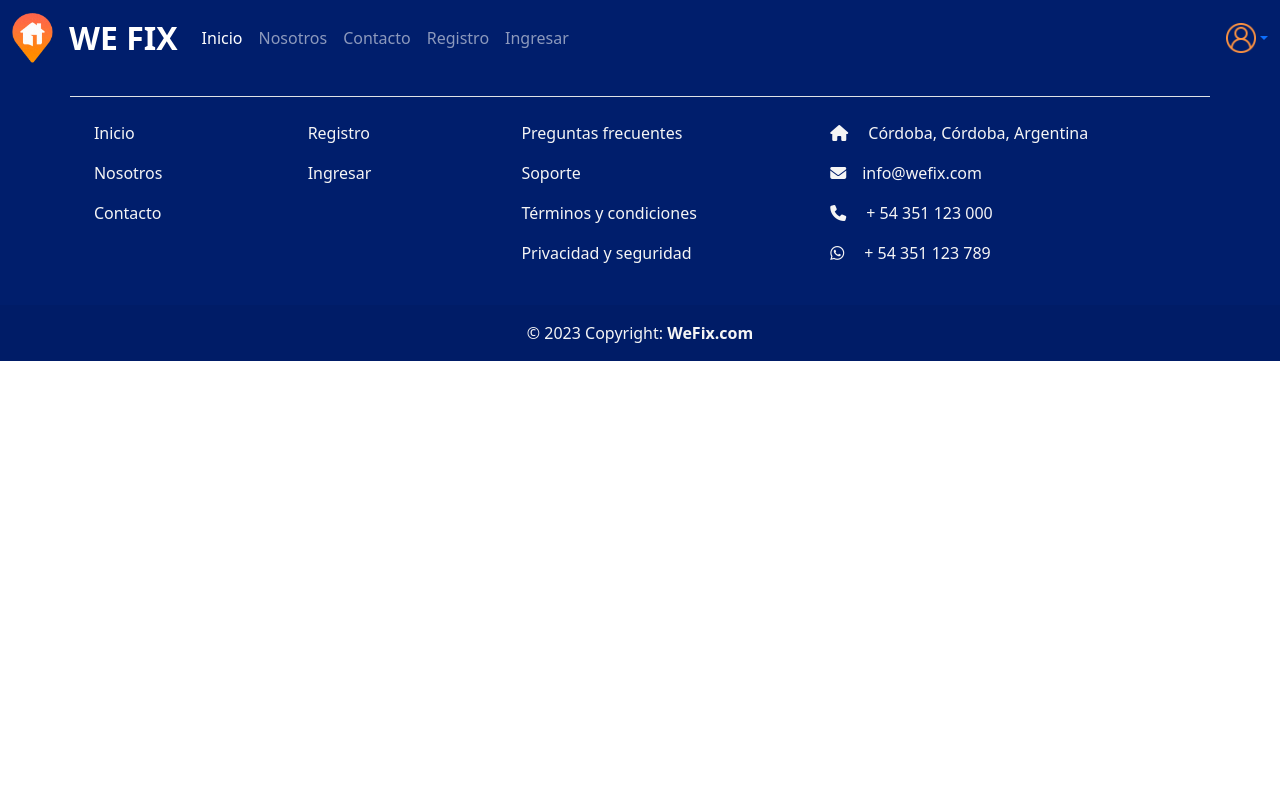
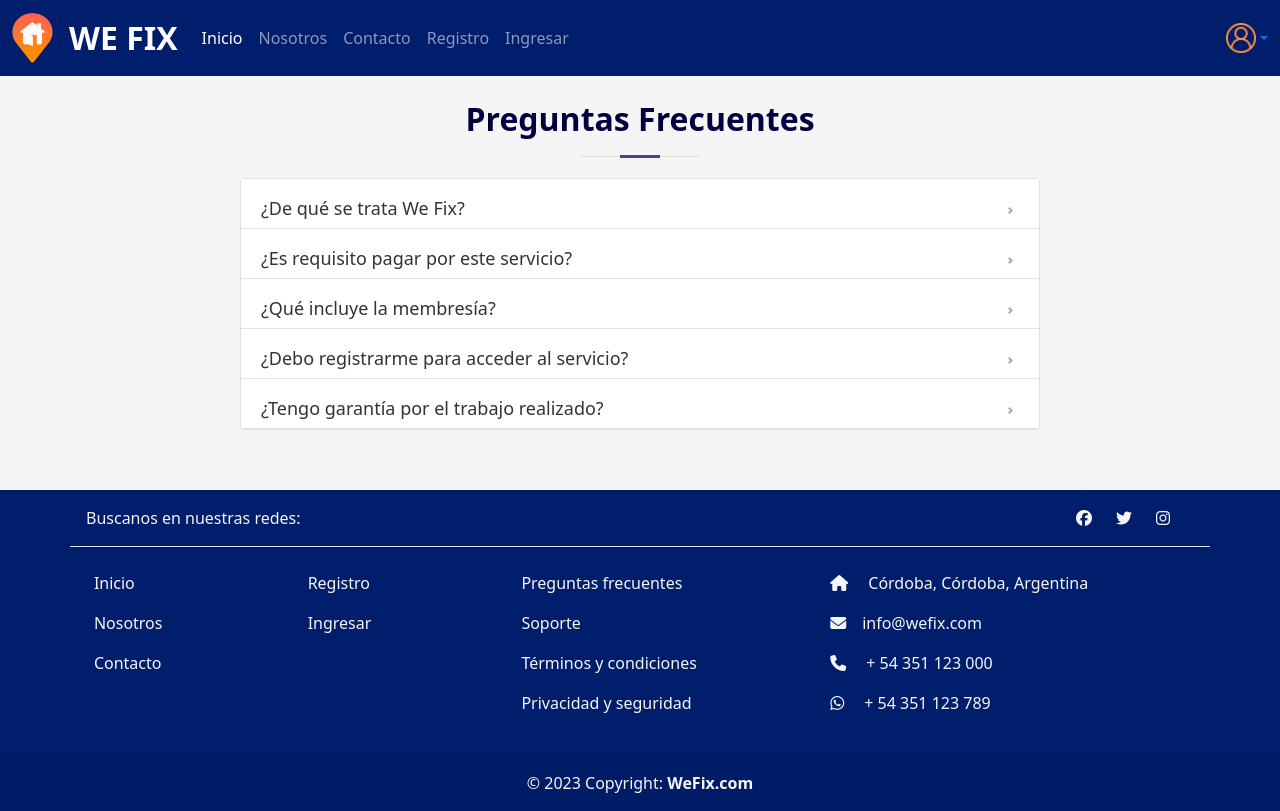
Before and after one commit to ignaciojsoler/proyecto_ispc_2023, an Angular app in the folder frontend/: page /frecuentes in a window 1280 px wide. Before the commit this address led to /. Built offline with nearby package versions, Linux system fonts and the light colour scheme.

Commit message:
módulo frecuentes
agregando el módulo y sección de preguntas frecuentes del footer

```diff
--- a/frontend/src/app/app-routing.module.ts
+++ b/frontend/src/app/app-routing.module.ts
@@ -5,6 +5,7 @@ import { ContactoComponent } from './contacto/contacto.component';
 import { LoginComponent } from './login/login.component';
 import { RegistroPrestadorComponent } from './registro-prestador/registro-prestador.component';
 import { HomeComponent } from './home/home.component';
+import { FrecuentesComponent } from './frecuentes/frecuentes.component';
 
 const routes: Routes = [
   { path: '', redirectTo: '/home', pathMatch: 'full' },
@@ -13,6 +14,7 @@ const routes: Routes = [
   { path: 'login', component: LoginComponent },
   { path: 'registro_prestador', component: RegistroPrestadorComponent },
   { path: 'home', component: HomeComponent },
+  { path: 'frecuentes', component: FrecuentesComponent },
 ];
 
 @NgModule({
--- a/frontend/src/app/app.module.ts
+++ b/frontend/src/app/app.module.ts
@@ -10,6 +10,7 @@ import { FooterComponent } from './footer/footer.component';
 import { SobreNosotrosComponent } from './sobre-nosotros/sobre-nosotros.component';
 import { ContactoComponent } from './contacto/contacto.component';
 import { RegistroPrestadorComponent } from './registro-prestador/registro-prestador.component';
+import { FrecuentesComponent } from './frecuentes/frecuentes.component';
 
 @NgModule({
   declarations: [
@@ -20,7 +21,8 @@ import { RegistroPrestadorComponent } from './registro-prestador/registro-presta
     FooterComponent,
     SobreNosotrosComponent,
     ContactoComponent,
-    RegistroPrestadorComponent
+    RegistroPrestadorComponent,
+    FrecuentesComponent
   ],
   imports: [
     BrowserModule,
--- /dev/null
+++ b/frontend/src/app/frecuentes/frecuentes.component.css
@@ -0,0 +1,124 @@
+main {
+  background-color: var(--main-white);
+  padding: 60px 0;
+}
+
+.titulo h2 {
+  font-size: 32px;
+  font-weight: bold;
+  margin-bottom: 20px;
+  padding-bottom: 20px;
+  position: relative;
+  color: var(--main-dark-blue);
+  text-align: center;
+}
+
+.titulo h2::before {
+  content: "";
+  position: absolute;
+  display: block;
+  width: 120px;
+  height: 1px;
+  background: #ddd;
+  bottom: 1px;
+  left: calc(50% - 60px);
+}
+
+.titulo h2::after {
+  content: "";
+  position: absolute;
+  display: block;
+  width: 40px;
+  height: 3px;
+  background: var(--main-light-blue);
+  bottom: 0;
+  left: calc(50% - 20px);
+}
+
+.faq-heading {
+  font-weight: 400;
+  font-size: 18px;
+  -webkit-transition: text-indent 0.2s;
+  text-indent: 20px;
+  color: #333;
+  margin-top: 15px;
+}
+
+.faq-text {
+  font-family: "Lato", sans-serif;
+  font-weight: 400;
+  color: gray;
+  width:95%;
+  padding-left:20px;
+  margin-bottom:30px;
+}
+
+.faq {
+  width: auto;
+  max-width: 800px;
+  margin: auto;
+  border-radius: 4px;
+  position: relative;
+  border: 1px solid #E1E1E1;
+}
+
+.faq label {
+  display: block;
+  position: relative;
+  overflow: hidden;
+  cursor: pointer;
+  height: 50px;
+  padding-top:1px;
+  background-color: white;
+  border-bottom: 1px solid #E1E1E1;
+}
+
+.faq input[type="checkbox"] {
+  display: none;
+}
+
+.faq .faq-arrow {
+  width: 5px;
+  height: 5px;
+  transition: -webkit-transform 0.8s;
+  transition: transform 0.8s;
+  transition: transform 0.8s, -webkit-transform 0.8s;
+  -webkit-transition-timing-function: cubic-bezier(0.68, -0.55, 0.265, 1.55);
+  border-top: 2px solid rgba(0, 0, 0, 0.33);
+  border-right: 2px solid rgba(0, 0, 0, 0.33);
+  float: right;
+  position: relative;
+  top: -30px;
+  right: 27px;
+  -webkit-transform: rotate(45deg);
+          transform: rotate(45deg);
+}
+
+.faq input[type="checkbox"]:checked + label > .faq-arrow {
+  transition: -webkit-transform 0.8s;
+  transition: transform 0.8s;
+  transition: transform 0.8s, -webkit-transform 0.8s;
+  -webkit-transition-timing-function: cubic-bezier(0.68, -0.55, 0.265, 1.55);
+  -webkit-transform: rotate(135deg);
+          transform: rotate(135deg);
+}
+
+.faq input[type="checkbox"]:checked + label {
+  display: block;
+  background: rgba(255,255,255,255) !important;
+  color: #4f7351;
+  height: 225px;
+  transition: height 0.8s;
+  -webkit-transition-timing-function: cubic-bezier(0.68, -0.55, 0.265, 1.55);
+}
+
+.faq input[type='checkbox']:not(:checked) + label {
+  display: block;
+  transition: height 0.8s;
+  height: 50px;
+  -webkit-transition-timing-function: cubic-bezier(0.68, -0.55, 0.265, 1.55);
+}
+
+::-webkit-scrollbar {
+  display: none;
+}
--- /dev/null
+++ b/frontend/src/app/frecuentes/frecuentes.component.html
@@ -0,0 +1,47 @@
+
+<main>
+  <div class="titulo">
+    <h2>Preguntas Frecuentes</h2>
+  </div>
+
+  <div class="container">
+    <div class='faq'>
+      <input id='faq-a' type='checkbox'>
+      <label for='faq-a'>
+          <p class="faq-heading">¿De qué se trata We Fix?</p>
+          <div class='faq-arrow'></div>
+          <p class="faq-text">Lorem ipsum dolor sit amet consectetur adipisicing elit. Nobis sint deserunt quod illo.
+              Sit odio pariatur tempora, laboriosam odit numquam,
+              autem nostrum asperiores quia perspiciatis fugiat nam minus deleniti quae?.</p>
+      </label>
+      <input id='faq-b' type='checkbox'>
+      <label for='faq-b'>
+          <p class="faq-heading">¿Es requisito pagar por este servicio?</p>
+          <div class='faq-arrow'></div>
+          <p class="faq-text">Lorem ipsum dolor sit amet consectetur adipisicing elit.
+              Fugiat, harum tempore omnis expedita animi obcaecati voluptatem temporibus. Ducimus, error labore!</p>
+      </label>
+      <input id='faq-c' type='checkbox'>
+      <label for='faq-c'>
+          <p class="faq-heading">¿Qué incluye la membresía?</p>
+          <div class='faq-arrow'></div>
+          <p class="faq-text">Lorem ipsum dolor sit amet consectetur adipisicing elit.
+              Recusandae quisquam rem quaerat sapiente porro repudiandae commodi eum! Omnis, laborum dolorum..</p>
+      </label>
+      <input id='faq-d' type='checkbox'>
+      <label for='faq-d'>
+          <p class="faq-heading">¿Debo registrarme para acceder al servicio?</p>
+          <div class='faq-arrow'></div>
+          <p class="faq-text">Lorem, ipsum dolor sit amet consectetur adipisicing elit.
+              Doloribus ullam facilis illo! Ipsum est, eaque sequi consequatur voluptates debitis expedita! </p>
+      </label>
+      <input id='faq-e' type='checkbox'>
+      <label for='faq-e'>
+          <p class="faq-heading">¿Tengo garantía por el trabajo realizado?</p>
+          <div class='faq-arrow'></div>
+          <p class="faq-text">Lorem ipsum dolor sit amet, consectetur adipisicing elit. Consequatur ea accusamus blanditiis quibusdam. Ipsa at, ab quam,
+              dolorem quo vitae facilis, similique voluptatem in quas quibusdam sapiente consequuntur aut accusamus!.</p>
+      </label>
+    </div>
+  </div>
+</main>
```
Also changed, not shown: frontend/src/app/frecuentes/frecuentes.component.ts (added, +10 -0 lines), 1 other file (tests, documents, lock files or other folders).
